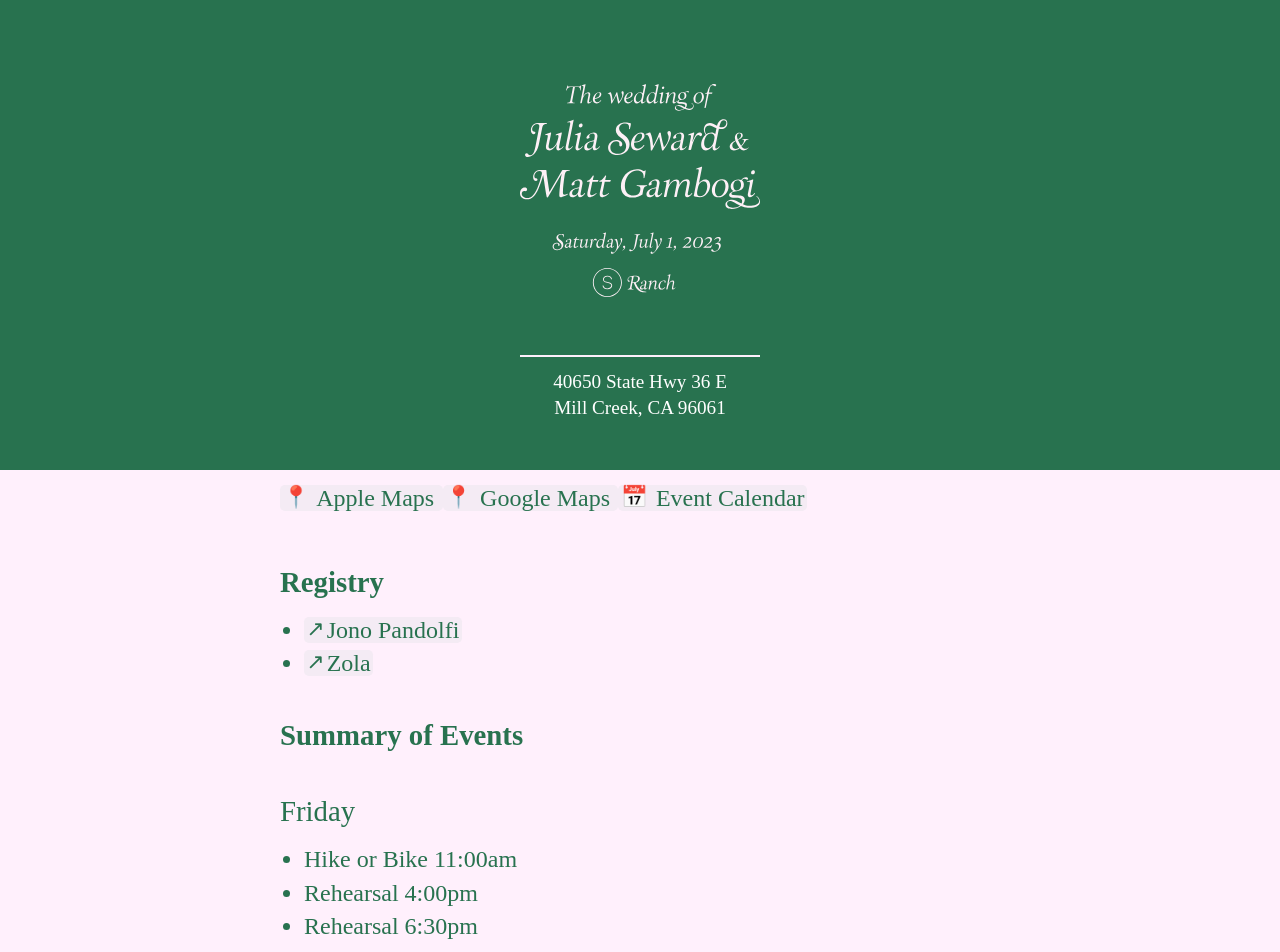
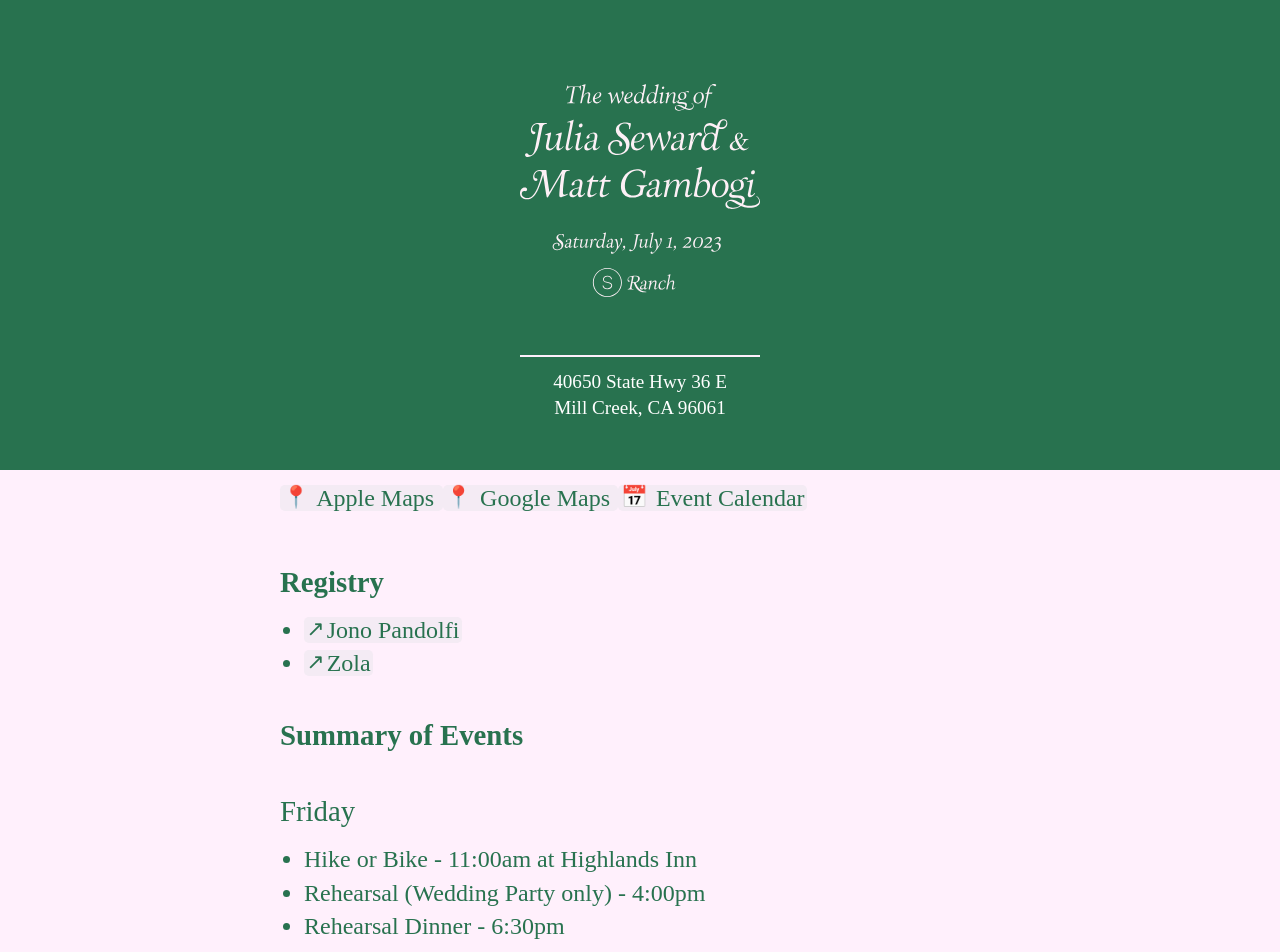
Before and after one commit to mattandjulia/wedding, a plain HTML site: page index.html in a window 1280 px wide. Shown: the top 952 px of the page. Drawn offline with Linux system fonts and the light colour scheme; a web font is replaced by a local one.

Commit message:
Update index.html

```diff
--- a/index.html
+++ b/index.html
@@ -64,9 +64,9 @@
       <h2>Summary of Events</h2>
       <h3>Friday</h3>
       <ul>
-        <li>Hike or Bike 11:00am</li>
-        <li>Rehearsal 4:00pm</li>
-        <li>Rehearsal 6:30pm</li>
+        <li>Hike or Bike - 11:00am at Highlands Inn</li>
+        <li>Rehearsal  (Wedding Party only) - 4:00pm</li>
+        <li>Rehearsal Dinner - 6:30pm</li>
       </ul>
       <h3>Saturday</h3>
       <ul>
```
